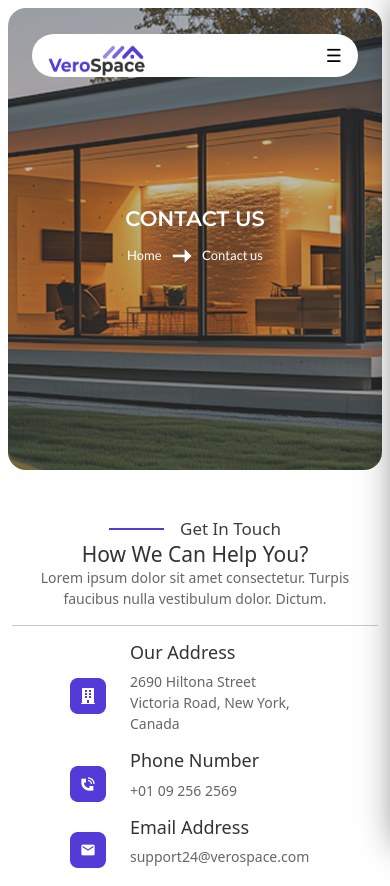
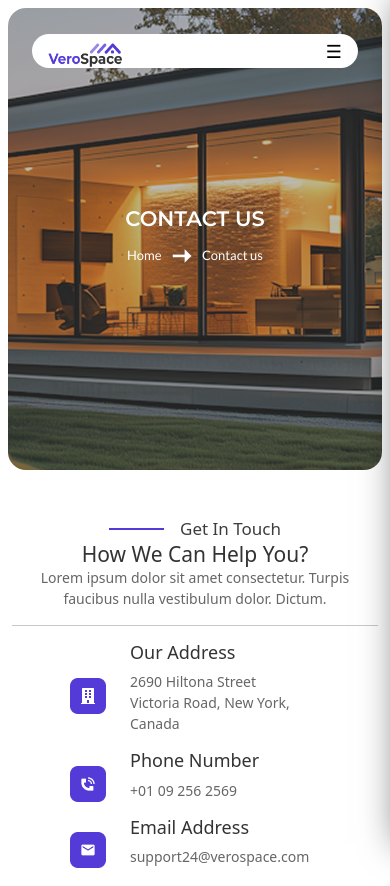
Before and after one commit to BiswajitMakhal/VERO-SPACE, a plain HTML site: page contact.html in a window 390 px wide. Shown: the top 886 px of the page. Drawn offline with nearby package versions, Linux system fonts and the light colour scheme.

Commit message:
all page done

```diff
--- a/CSS/contact.css
+++ b/CSS/contact.css
@@ -818,8 +818,8 @@ h1 {
     }
 
     .nav-logo {
-        width: 102px;
-        height: 43.04px;
+        width: 78px;
+        height: 34.04px;
     }
 
     /* Banner section */
```
